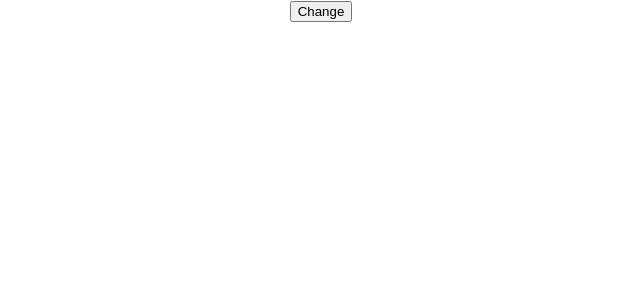
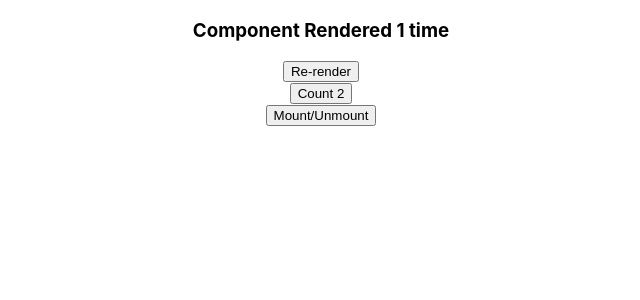
Before and after one commit to ankushk1/sep22-react, a React (Create React App) app: page / in a window 1280 px wide. Shown: the top 300 px of the page, without its empty margins (319-959 px from the left). Built offline with nearby package versions, Linux system fonts and the light colour scheme.

Commit message:
Added Context and useEffect

```diff
--- a/src/App.js
+++ b/src/App.js
@@ -1,17 +1,52 @@
-import logo from './logo.svg';
-import './App.css';
-import Component1 from './Components/Component1';
-import Component2 from './Components/component2';
-import StateComp from './Components/StateComp';
-import StateComp2 from './Components/StateComp2';
-import ObjComp from './Components/ObjComp';
+import logo from "./logo.svg";
+import "./App.css";
+import Component1 from "./Components/Component1";
+import Component2 from "./Components/component2";
+import StateComp from "./Components/StateComp";
+import StateComp2 from "./Components/StateComp2";
+import ObjComp from "./Components/ObjComp";
+import PropsComp from "./Components/PropsComp";
+import ChildComp1 from "./Components/ChildComp1";
+import { createContext, useState } from "react";
+import UseEffectComp from "./Components/UseEffectComp";
+
+export const messageContext = createContext(null);
+messageContext.displayName = "messageProvider";
 
 function App() {
+
+  const [mount, setMount] = useState(true)
+
   return (
     <div className="App">
       {/* <StateComp/> */}
       {/* <StateComp2/> */}
-      <ObjComp/>
+      {/* <ObjComp/> */}
+      {/* <PropsComp
+        username={username}
+        userage={40}
+        isActive={true}
+        arr={[1, 2, 3]}
+        obj={{
+          name:"user2",
+          address: {
+            city: "delhi"
+          }
+        }}
+        printSomething={printSomething}
+      /> */}
+
+      {/* <messageContext.Provider
+        value={{
+          str: "Message from App.js"
+        }}
+      >
+        <PropsComp />
+      </messageContext.Provider> */}
+      {mount && <UseEffectComp/>}
+      <div>
+        <button onClick={() => setMount(!mount)}>Mount/Unmount</button>
+      </div>
     </div>
   );
 }
--- /dev/null
+++ b/src/Components/ChildComp1.js
@@ -0,0 +1,13 @@
+import React from 'react'
+import ContextComp from '../Context/ContextComp'
+
+const ChildComp1 = (props) => {
+
+  return (
+    <div>
+      <ContextComp/>
+    </div>
+  )
+}
+
+export default ChildComp1
--- /dev/null
+++ b/src/Components/PropsComp.js
@@ -0,0 +1,12 @@
+import React from "react";
+import ChildComp1 from "./ChildComp1";
+
+const PropsComp = (props) => {
+  return (
+    <div>
+      <ChildComp1 />
+    </div>
+  );
+};
+
+export default PropsComp;
--- /dev/null
+++ b/src/Components/UseEffectComp.js
@@ -0,0 +1,43 @@
+import React, { useEffect, useState } from "react";
+
+const UseEffectComp = () => {
+  const [count, setCount] = useState(1);
+  const [count2, setCount2] = useState(1);
+
+  // (() => {
+  //   console.log("This line gets executed in useEffect");
+  // })()
+
+  useEffect(() => {
+    console.log("This line gets executed in useEffect 1");
+  }, [count]);
+
+  useEffect(() => {
+    console.log("This line gets executed in useEffect 2");
+  }, [count2]);
+
+  useEffect(() => {
+    console.log('UseEffect 3 executes')
+    return () => {
+      console.log("Unmount Called");
+    };
+  }, []);
+
+  return (
+    <div>
+      {console.log("render")}
+      <h3>
+        Component Rendered {count} {count == 1 ? "time" : "times"}
+      </h3>
+
+      <div>
+        <button onClick={() => setCount(count + 1)}>Re-render</button>
+      </div>
+      <div>
+        <button onClick={() => setCount2(count2 + 1)}>Count 2</button>
+      </div>
+    </div>
+  );
+};
+
+export default UseEffectComp;
--- /dev/null
+++ b/src/Context/ContextComp.js
@@ -0,0 +1,19 @@
+import React, { useContext } from "react";
+import { messageContext } from "../App";
+
+const ContextComp = () => {
+
+  const message = useContext(messageContext)
+  console.log(message)
+  return (
+    <div>
+      ContextComp
+      {/* <messageContext.Consumer>
+        {(value) => <h2>{value}</h2>}
+      </messageContext.Consumer> */}
+      <h2>{message.str}</h2>
+    </div>
+  );
+};
+
+export default ContextComp;
```
